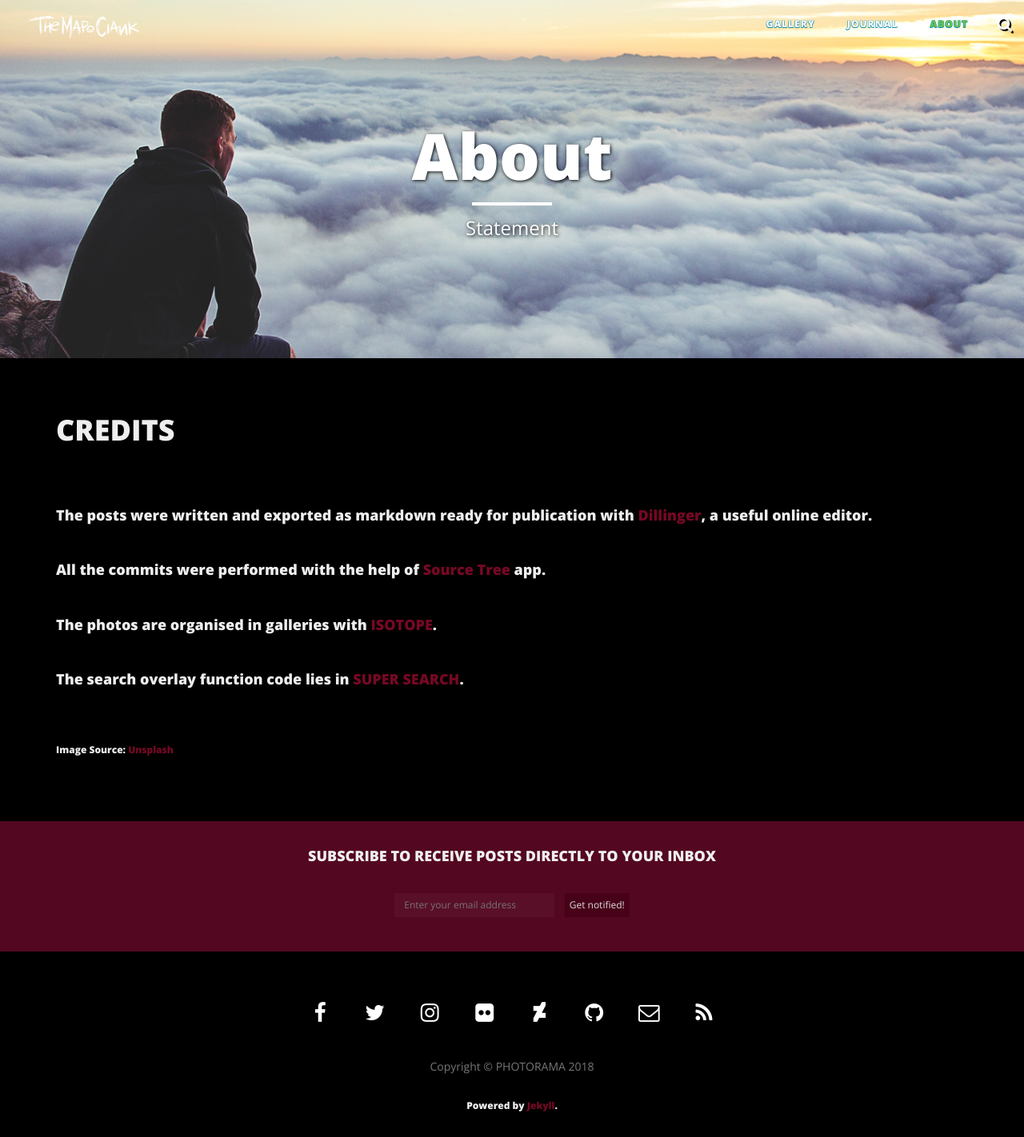
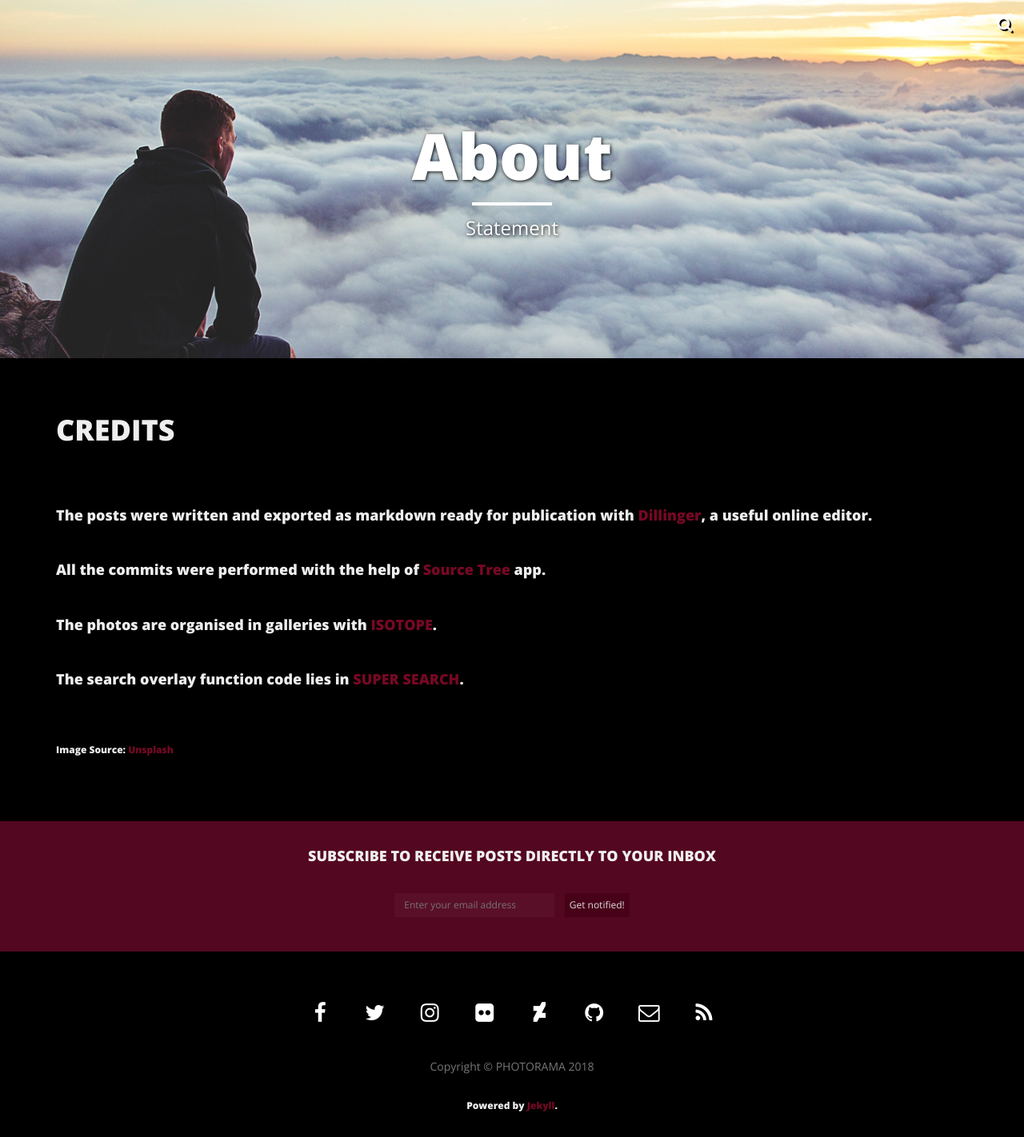
Before and after one commit to raffaweb/dev.themapociank.com, a Jekyll site: the page about/index.html, which Jekyll copies as it is, in a window 1280 px wide. Shown: the whole page at 80% size. Built offline with Jekyll 4.4.1, drawn with Linux system fonts in a browser that asks for light colours; nearby versions of some CDN libraries.

Commit message:
Meglio per cell

```diff
--- a/404.html
+++ b/404.html
@@ -16,7 +16,7 @@
 
     <meta name="description" content="Photo Journal">
 
-    <title>PHOTORAMA</title>
+    <title>THEMAPOCIANK</title>
 
     <link rel="canonical" href="http://localhost:4000/404.html">
 
--- a/about/index.html
+++ b/about/index.html
@@ -53,50 +53,6 @@
 </head>
 
 <body>
-
-    <!-- Navigation -->
-<nav class="navbar navbar-default navbar-custom navbar-fixed-top" style="margin-right:1em; z-index: 1;">
-    <div class="container-fluid">
-        <!-- Brand and toggle get grouped for better mobile display -->
-        <div class="navbar-header page-scroll">
-            <button type="button" class="navbar-toggle" data-toggle="collapse" data-target="#bs-example-navbar-collapse-1">
-                <i class="fa fa-bars fa-lg"></i>
-            </button>
-            <a href="/" title="HOME"><img src="/logo_mapi.png" alt="logo" style="width:150px;cursor:pointer;margin-top:15px;"/></a>
-        </div>
-
-        <!-- Collect the nav links, forms, and other content for toggling -->
-        <div class="collapse navbar-collapse" id="bs-example-navbar-collapse-1">
-            <ul class="nav navbar-nav navbar-right" style="margin-right:1em; text-shadow: -.025em -.025em 0 rgba(0, 133, 161, 0.75), .025em -.025em 0 rgba(0, 133, 161, 0.75), -.025em .025em 0 rgba(0, 133, 161, 0.75), .025em .025em 0 rgba(0, 133, 161, 0.75);">
-
-
-
-
-              <li><a href="https://raffaweb.github.io/gallery/">GALLERY</a></li>
-
-
-
-
-
-
-              <li><a href="https://raffaweb.github.io/journal/">JOURNAL</a></li>
-
-
-
-
-
-
-              <li class="active"><a href="https://raffaweb.github.io/about/">ABOUT</a></li>
-
-
-
-                            </ul>
-        </div>
-        <!-- /.navbar-collapse -->
-    </div>
-    <!-- /.container -->
-</nav>
-
 
 
     <!-- Page Header -->
--- a/css/main.css
+++ b/css/main.css
@@ -47,90 +47,8 @@ hr.small {
   border-width: 4px;
   border-color: white;
 }
-.navbar-custom {
-  background-color: transparent;
-  position: absolute;
-  top: 0;
-  left: 0;
-  width: 100%;
-  font-family: 'Open Sans', 'Helvetica Neue', Helvetica, Arial, sans-serif;
-}
-.navbar-custom .navbar-brand {
-  font-weight: 800;
-}
-.navbar-custom .nav li a {
-  color: white;
-  text-transform: uppercase;
-  font-size: 12px;
-  font-weight: 800;
-  letter-spacing: 1px;
-}
-@media only screen and (min-width: 768px) {
-  .navbar-custom {
-    background: transparent;
-    border-bottom: 1px solid transparent;
-  }
-  .navbar-custom .navbar-brand {
-    color: white;
-    padding: 20px;
-  }
-  .navbar-custom .navbar-brand:hover,
-  .navbar-custom .navbar-brand:focus {
-    color: #0085a1;
-  }
-  .navbar-custom .nav li a {
-    color: white;
-    padding: 20px;
-  }
-  .navbar-custom .nav li a:hover{
-    color: #0085a1;
-  }
-}
-@media only screen and (min-width: 1170px) {
-  .navbar-custom {
-    -webkit-transition: background-color 0.3s;
-    -moz-transition: background-color 0.3s;
-    transition: background-color 0.3s;
-    /* Force Hardware Acceleration in WebKit */
-    -webkit-transform: translate3d(0, 0, 0);
-    -moz-transform: translate3d(0, 0, 0);
-    -ms-transform: translate3d(0, 0, 0);
-    -o-transform: translate3d(0, 0, 0);
-    transform: translate3d(0, 0, 0);
-    -webkit-backface-visibility: hidden;
-    backface-visibility: hidden;
-  }
-  .navbar-custom.is-fixed {
-    /* when the user scrolls down, we hide the header right above the viewport */
-    position: fixed;
-    top: -61px;
-    background-color: rgba(0, 0, 0, 0.9);
-    -webkit-transition: -webkit-transform 0.3s;
-    -moz-transition: -moz-transform 0.3s;
-    transition: transform 0.3s;
-  }
-  .navbar-custom.is-fixed .navbar-brand {
-    color: #ffffff;
-  }
-  .navbar-custom.is-fixed .navbar-brand:hover {
-    color: #0085a1;
-  }
 
-  .navbar-custom.is-fixed .nav li a:hover {
-    color: #0085a1;
-  }
-.navbar-custom.is-fixed .nav li a:active{
-    color: #6ec54d;
-  }
-  .navbar-custom.is-visible {
-    /* if the user changes the scrolling direction, we show the header */
-    -webkit-transform: translate3d(0, 100%, 0);
-    -moz-transform: translate3d(0, 100%, 0);
-    -ms-transform: translate3d(0, 100%, 0);
-    -o-transform: translate3d(0, 100%, 0);
-    transform: translate3d(0, 100%, 0);
-  }
-}
+
 .intro-header {
   background: no-repeat center center;
   background-color: #808080;
--- a/index.html
+++ b/index.html
@@ -59,9 +59,6 @@
     <div class="container-fluid">
         <!-- Brand and toggle get grouped for better mobile display -->
         <div class="navbar-header page-scroll">
-            <button type="button" class="navbar-toggle" data-toggle="collapse" data-target="#bs-example-navbar-collapse-1">
-                <i class="fa fa-bars fa-lg"></i>
-            </button>
             <a href="/" title="HOME"><img src="/logo_mapi.png" alt="logo" style="width:300px;cursor:pointer;margin-top:30px;"/></a>
         </div>
 
--- a/search/index.html
+++ b/search/index.html
@@ -59,9 +59,6 @@
     <div class="container-fluid">
         <!-- Brand and toggle get grouped for better mobile display -->
         <div class="navbar-header page-scroll">
-            <button type="button" class="navbar-toggle" data-toggle="collapse" data-target="#bs-example-navbar-collapse-1">
-                <i class="fa fa-bars fa-lg"></i>
-            </button>
             <a href="/" title="HOME"><img src="/logo_mapi.png" alt="logo" style="width:150px;cursor:pointer;margin-top:15px;"/></a>
         </div>
 
```
Also changed, not shown: _includes/nav.html (+1 -6 lines).
